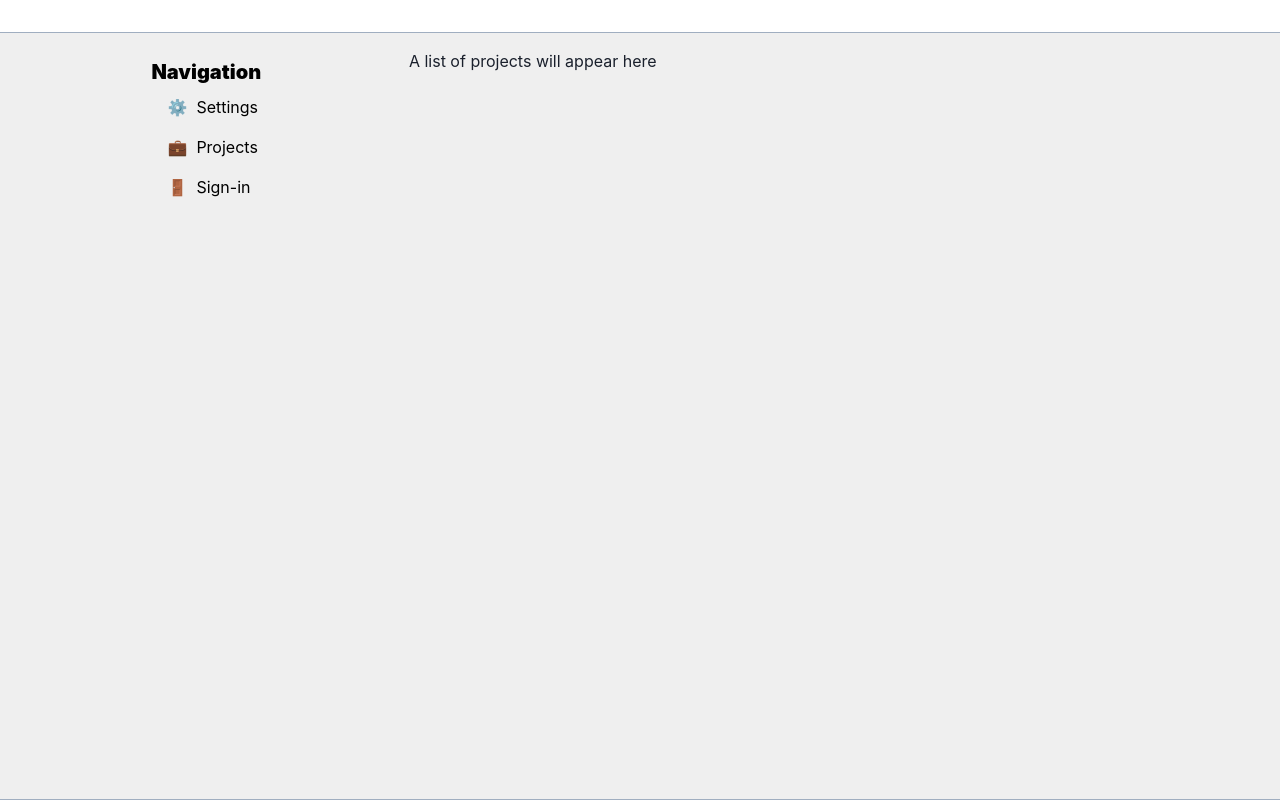
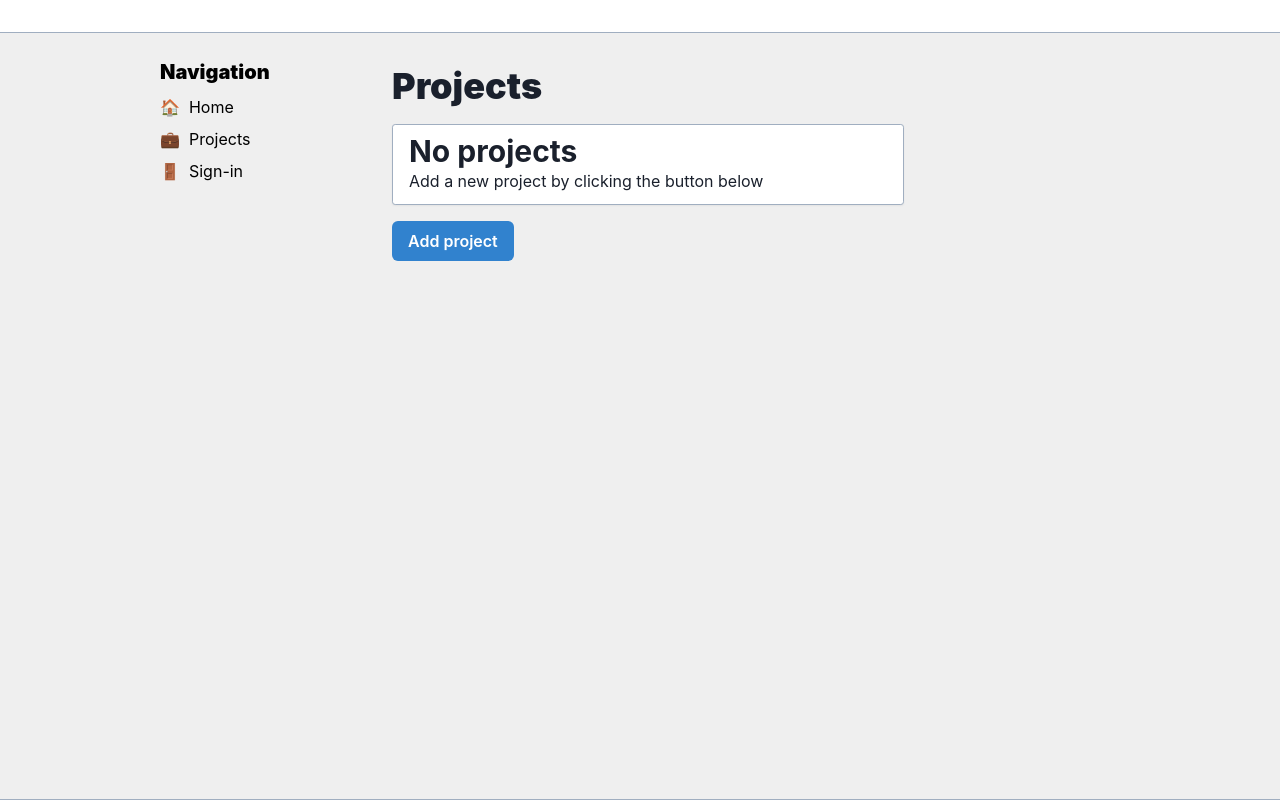
Before and after one commit to three-consulting/epoc-frontend, a Next.js app: page /projects in a window 1280 px wide. Built offline with nearby package versions, Linux system fonts and the light colour scheme; no server answers.

Commit message:
feat: added projects view

```diff
--- a/components/common/LeftNav.tsx
+++ b/components/common/LeftNav.tsx
@@ -1,38 +1,44 @@
 import React from 'react';
 import { Breadcrumb, BreadcrumbItem, Text, Flex } from '@chakra-ui/react';
 import { signIn, signOut, useSession } from 'next-auth/client';
+import Link from 'next/link';
 
 function LeftNav(): JSX.Element {
     const [session, loading] = useSession();
     return (
-        <Breadcrumb padding="0.5rem" separator="">
+        <Breadcrumb padding="0.5rem" separator="" minWidth="15rem">
             <Flex flexDirection="column" justifyContent="space-between">
                 <Text color="black" fontWeight="black" fontSize="xl">
                     Navigation
                 </Text>
-                <BreadcrumbItem margin="0.5rem 1rem">
-                    <Text
+                <BreadcrumbItem
+                    _hover={{ backgroundColor: 'gray.200', cursor: 'pointer' }}
+                    color="black"
+                    fontSize="md"
+                    margin="0.5rem 0rem"
+                    padding="0"
+                >
+                    <Link href="/">
+                        <a>🏠 &nbsp;Home</a>
+                    </Link>
+                </BreadcrumbItem>
+                <BreadcrumbItem
                     _hover={{ backgroundColor: 'gray.200', cursor: 'pointer' }}
                     color="black"
                     fontSize="md"
                     margin="0 !important"
                     padding="0"
                 >
-                        ⚙️ &nbsp;Settings
-                    </Text>
+                    <Link href="/projects">
+                        <a>💼 &nbsp;Projects</a>
+                    </Link>
                 </BreadcrumbItem>
-                <BreadcrumbItem margin="0.5rem 1rem">
-                    <Text
+                <BreadcrumbItem
                     _hover={{ backgroundColor: 'gray.200', cursor: 'pointer' }}
                     color="black"
                     fontSize="md"
-                        margin="0 !important"
-                        padding="0"
+                    margin="0.5rem 0rem"
                 >
-                        💼 &nbsp;Projects
-                    </Text>
-                </BreadcrumbItem>
-                <BreadcrumbItem _hover={{ backgroundColor: 'gray.200', cursor: 'pointer' }} margin="0.5rem 1rem">
                     {session?.user?.email ? (
                         <Text color="black" fontSize="md" margin="0 !important" padding="0" onClick={() => signOut()}>
                             👋 &nbsp;Sign-out
--- a/components/common/Main.tsx
+++ b/components/common/Main.tsx
@@ -33,11 +33,11 @@ function Main({ children }: MainProps): JSX.Element {
             marginRight="auto"
             paddingTop="1rem"
             paddingBottom="1rem"
-            width={['95vw', '75vw', '62.5vw', '50vw']}
+            width={['95vw', '75vw', '62.5vw', '70vw']}
         >
-            <Flex flexDirection="row" justifyContent="space-around">
+            <Flex flexDirection="row" alignContent="center" justifyContent="center">
                 <LeftNav></LeftNav>
-                <Box>{children}</Box>
+                <Box minWidth="40vw">{children}</Box>
             </Flex>
         </Box>
     );
--- /dev/null
+++ b/components/projects/NewProject/NewProject.tsx
@@ -0,0 +1,4 @@
+import { Box, Text, Heading, Flex } from '@chakra-ui/layout';
+import { Modal, Button } from '@chakra-ui/react';
+import { Project } from 'lib/types/common';
+import React from 'react';
--- /dev/null
+++ b/components/projects/ProjectTable.tsx
@@ -0,0 +1,44 @@
+import React from 'react';
+import { List, ListItem, Box, Heading } from '@chakra-ui/layout';
+import { Table, TableCaption, Thead, Tr, Td, Th, Tbody } from '@chakra-ui/react';
+import { Project } from '@/lib/types/common';
+
+type ProjectListProps = {
+    projects: Project[];
+};
+
+function ProjectTable({ projects }: ProjectListProps): JSX.Element {
+    if (projects && projects?.length > 0) {
+        return (
+            <Box backgroundColor="white" border="solid 0.5px" borderColor="gray.400" borderRadius="0.2rem">
+                <Table variant="simple">
+                    <TableCaption>All projects</TableCaption>
+                    <Thead>
+                        <Tr>
+                            <Th>Name</Th>
+                            <Th>Client</Th>
+                        </Tr>
+                    </Thead>
+                    <Tbody>
+                        {projects.map((el, idx) => {
+                            return (
+                                <Tr _hover={{ backgroundColor: 'gray.200', cursor: 'pointer' }} key={idx}>
+                                    <Td>{el.name}</Td>
+                                    <Td>{el.client_id}</Td>
+                                </Tr>
+                            );
+                        })}
+                    </Tbody>
+                </Table>
+            </Box>
+        );
+    } else {
+        return (
+            <Box>
+                <Heading>No projects found</Heading>
+            </Box>
+        );
+    }
+}
+
+export default ProjectTable;
--- a/lib/hooks/useProjects.ts
+++ b/lib/hooks/useProjects.ts
@@ -9,7 +9,8 @@ interface ProjectResponse {
 }
 
 function useProjects(): ProjectResponse {
-    const { data: projects, error } = useSWR<Project[]>('/api/projects', fetcher);
+    const endpoint = process.env.NEXT_PUBLIC_API_URL + '/project';
+    const { data: projects, error } = useSWR<Project[]>(endpoint, fetcher);
 
     return { projects, isLoading: !projects && !error, isError: error };
 }
--- a/lib/mock/createProjects.ts
+++ b/lib/mock/createProjects.ts
@@ -1,5 +1,7 @@
 import faker from 'faker';
 import { Project } from '../types/common';
+
+faker.seed(4);
 
 const createProject = (): Project => {
     const project: Project = {
--- a/pages/projects/index.tsx
+++ b/pages/projects/index.tsx
@@ -1,14 +1,38 @@
 import React from 'react';
 import type { NextPage } from 'next';
-import { Box } from '@chakra-ui/layout';
+import { Box, Heading, Text, Flex } from '@chakra-ui/layout';
+import { Button } from '@chakra-ui/react';
 import Layout from '@/components/common/Layout';
 import useProjects from '@/lib/hooks/useProjects';
+import ProjectTable from '@/components/projects/ProjectTable';
 
 const Projects: NextPage = () => {
     const { projects, isLoading, isError } = useProjects();
+
     return (
         <Layout>
-            <Box>A list of projects will appear here</Box>
+            <Heading fontWeight="black" margin="1rem 0rem">
+                Projects
+            </Heading>
+            {projects && projects?.length > 0 ? (
+                <ProjectTable projects={projects}></ProjectTable>
+            ) : (
+                <Flex
+                    backgroundColor="white"
+                    border="solid 0.5px"
+                    borderColor="gray.400"
+                    borderRadius="0.2rem"
+                    padding="0.5rem 1rem"
+                    boxShadow="sm"
+                    flexDirection="column"
+                >
+                    <Heading size="lg">No projects</Heading>
+                    <Text marginBottom="0.2rem">Add a new project by clicking the button below</Text>
+                </Flex>
+            )}
+            <Box margin="1rem 0rem">
+                <Button colorScheme="blue">Add project</Button>
+            </Box>
         </Layout>
     );
 };
```
Also changed, not shown: components/projects/ProjectEntry.tsx (+14 -4 lines), components/projects/ProjectList.tsx (added, +27 -0 lines). Lines whose indentation alone changed are shown as unchanged.
